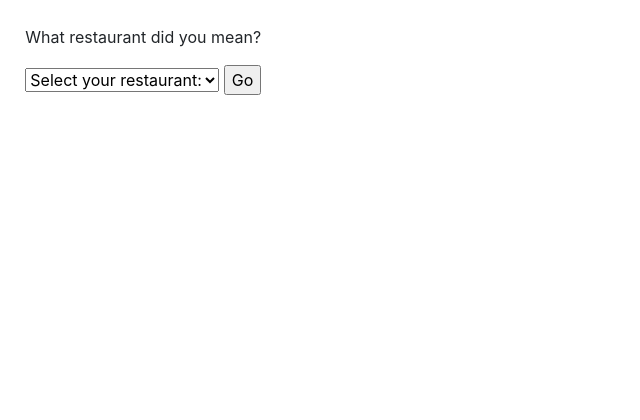
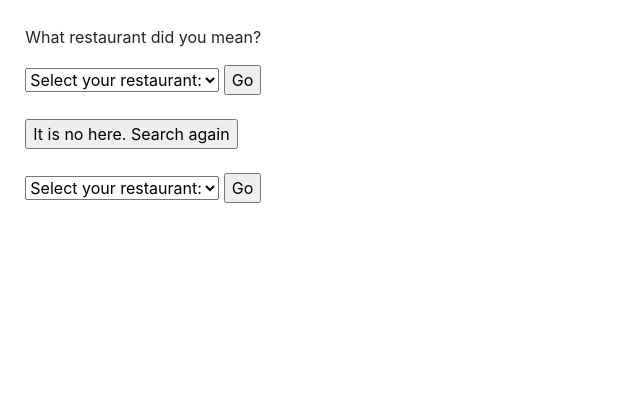
Before and after one commit to MartaVinas/hackbright-project-telp, a Flask app: template templates/confirm-restaurant.html in a window 1280 px wide. Shown: the top 420 px of the page, without its empty margins (0-640 px from the left). Run offline with Flask 2, Linux system fonts and the light colour scheme; the template is opened without the code that fills it, so the values that code supplies are empty; some libraries are stand-ins or nearby versions.

Commit message:
new future added: search a new restaurant

```diff
--- a/model.py
+++ b/model.py
@@ -85,9 +85,9 @@ class Admin(db.Model):
 #####################################################################
 # Helper functions
 
-#DB_URI = 'postgresql:///telp_test'
-DB_URI = 'postgresql:///telp_test_fake_data'
-#DB_URI = 'postgresql:///telp'
+DB_URI = 'postgresql:///telp_test'
+# DB_URI = 'postgresql:///telp_test_fake_data'
+# DB_URI = 'postgresql:///telp'
 
 def connect_to_db(app):
     """Connect the database to Flask app."""
--- a/seed.py
+++ b/seed.py
@@ -1,4 +1,4 @@
-"""Load restaurant data into database."""
+"""Load restaurant data into database. Create fake meals in database"""
 
 import random
 from datetime import datetime
--- a/server.py
+++ b/server.py
@@ -37,7 +37,7 @@ def homepage():
 def search_restaurant():
     """Search the user restaurant in telp_db."""
 
-    # get restaurant name from the user
+    # get restaurant name from homepage.html search_restaurant form
     restaurant_name = request.args.get("restaurant_name")
 
     # search restaurant in telp_db and get all restaurants objects with that name
@@ -68,7 +68,7 @@ def search_restaurant():
 def search_zipcode():
     """Search the user zipcode in telp_db."""
 
-    # get zipcode from the user
+    # get zipcode from homepage.html search_zipcode form
     zipcode = request.args.get("zipcode")
 
     # search zipcode in telp_db
@@ -90,7 +90,7 @@ def search_zipcode():
         # get the google api key stored in secrets.sh from os
         google_api_key = os.environ['GOOGLE_API_KEY']
 
-        return render_template("tip-info-calc.html",
+        return render_template("telp.html",
                                 zipcode=zipcode,
                                 average_tip_lunch=average_tip_lunch,
                                 average_tip_dinner=average_tip_dinner,
@@ -101,9 +101,22 @@ def search_zipcode():
 @app.route('/get-tip-info', methods=['POST'])
 def get_average_tip():
     """Get average tip info from telp_db"""
+    print("fisrt form----------", request.form.get("restaurant"))
+    print("second form---------", request.form.get("possible-restaurants"))
+    restaurant_first_search = request.form.get("restaurant")
 
-    # get restaurant from the user
-    restaurant_yelp_id, restaurant_name, restaurant_zipcode, restaurant_address = request.form.get("restaurant").split("|")
+    restaurant_second_search = request.form.get("possible-restaurants")
+
+    restaurant_choosen = ""
+
+    if restaurant_first_search is not None:
+        restaurant_choosen = restaurant_first_search
+
+    if restaurant_second_search is not None:
+        restaurant_choosen = restaurant_second_search
+
+    # get restaurant from confirm-restaurant.html show_restaurants form
+    restaurant_yelp_id, restaurant_name, restaurant_zipcode, restaurant_address = restaurant_choosen.split("|")
 
     # get average tip from telp_db by restaurant and meal type
     average_tip_lunch = get_average_tip_by_restaurant(restaurant_yelp_id, 'lunch')
@@ -113,7 +126,7 @@ def get_average_tip():
     # get the google api key stored in secrets.sh from os
     google_api_key = os.environ['GOOGLE_API_KEY']
 
-    return render_template("tip-info-calc.html",
+    return render_template("telp.html",
                             restaurant_id=restaurant_yelp_id,
                             restaurant_name=restaurant_name,
                             restaurant_zipcode=restaurant_zipcode,
@@ -124,6 +137,24 @@ def get_average_tip():
                             zipcode=None)
 
 
+@app.route('/search-again', methods=['POST'])
+def search_again():
+    """Search restaurant by name in YELP
+
+    return a json with all the restaurants
+    """
+
+    # get information from confirmRestaurant.js function searchAgain restaurant_name
+    restaurant_name = request.form.get("name_restaurant_not_found")
+
+    restaurants = search_restaurants_by_name(restaurant_name)
+
+    # add restaurants into telp_db
+    add_restaurants_to_db(restaurants)
+
+    return jsonify(restaurants['businesses'])
+
+
 @app.route("/new-meal", methods=['POST'])
 def add_meal_and_calculate():
     """Add a meal to telp_db
@@ -131,6 +162,7 @@ def add_meal_and_calculate():
     return a json with tip in dollars, total price and price per diner
     """
 
+    # get information from telp.js function submitMeal formInputs
     price = round(float(request.form.get("price")),2)
 
     percentage_tip = int(request.form.get("percentage_tip"))
--- /dev/null
+++ b/static/js/confirmRestaurant.js
@@ -0,0 +1,53 @@
+/**
+* Functions to keep searching the restaurant
+*/
+
+"use strict";
+
+
+function showResults(results){
+
+    let restaurants = results;
+
+    let strOrigin = "<option value='";
+    let pip = "|";
+    let strFinal = "'>";
+
+    for (let restaurant of restaurants) {
+
+        let id = restaurant['id'];
+        console.log(id)
+        let rest_name = restaurant['name'];
+        console.log(rest_name)
+
+        let zipcode = restaurant['location']['zip_code'];
+        console.log(zipcode)
+
+        let address = restaurant['location']['address1'];
+        console.log(address)
+
+        let restaurant_option = strOrigin.concat(id, pip, rest_name, pip, zipcode, pip, address, strFinal) + rest_name + "(" + address + ")</option>";
+        console.log(restaurant_option)
+
+        $("#possible-restaurants").append(restaurant_option);
+    }
+}
+
+
+function searchAgain(evt) {
+    evt.preventDefault();
+
+    // get the restaurant name from the browser
+    let restaurant_name = {
+        "name_restaurant_not_found": $("#restaurant-not-found-field").val()
+    }
+
+    console.log("name", restaurant_name)
+
+    // pass restaurant_name to /search-again and call showResults
+    $.post("/search-again", restaurant_name, showResults);
+}
+
+
+// when the user click notFound, we call searchAgain
+ $("#notFound-button").on("click", searchAgain);
--- a/templates/confirm-restaurant.html
+++ b/templates/confirm-restaurant.html
@@ -4,7 +4,7 @@
 
 {% block content %}
 
-    <form action="/get-tip-info" method="POST">
+    <form name="show_restaurants" action="/get-tip-info" method="POST">
         <p>What restaurant did you mean?</p>
 
         <select name="restaurant" required>
@@ -22,11 +22,25 @@
         <input type="submit" value="Go">
     </form>
     <br>
-<!--
-    <form action="/search-again" method="POST">
-        <input type="hidden" name="restaurant_not_found" value= "{{ restaurant_name }}">
-        <input type="hidden" name="found" value= "True">
-        <input type="submit" value="It is no here. Search again">
-    </form> -->
+
+    <form name="restaurant_not_found" action="/search-again" method="POST">
+        <input type="hidden" name="restaurant_not_found" id="restaurant-not-found-field" value= "{{ restaurant_name }}">
+
+        <input type="submit" name="notFound" id="notFound-button" value="It is no here. Search again">
+
+    </form>
+    <br>
+
+    <form action="/get-tip-info" method="POST">
+
+        <select name="possible-restaurants" id="possible-restaurants" required>
+            <option disabled selected value>Select your restaurant:</option>
+        </select>
+
+        <input type="submit" value="Go">
+    </form>
+
+    <!-- control the searching for new restaurants -->
+    <script src="/static/js/confirmRestaurant.js"></script>
 
 {% endblock %}
--- a/templates/homepage.html
+++ b/templates/homepage.html
@@ -8,14 +8,14 @@
 
     <p>Introduce the restaurant name or the zipcode and it will show the average tip and a tip-calculator to help you out.</p>
 
-    <form action="/search-restaurant" method="GET">
+    <form name="search_restaurant" action="/search-restaurant" method="GET">
         Restaurant name:
         <input type="text" name="restaurant_name" required="False">
         <input type="submit" name="search" value="Search by Restaurant">
     </form>
     <br>
 
-    <form action="/search-zipcode" method="GET">
+    <form name="search_zipcode" action="/search-zipcode" method="GET">
         Zipcode:
         <input type="text" name="zipcode" required="False">
         <input type="submit" name="search" value="Search by Zipcode">
--- a/templates/tip-info-calc.html
+++ b/templates/telp.html
@@ -1,6 +1,6 @@
 {% extends 'base.html' %}
 
-{% block title %}tip-info-calc{% endblock %}
+{% block title %}telp{% endblock %}
 
 {% block content %}
     <!-- show average info -->
```
